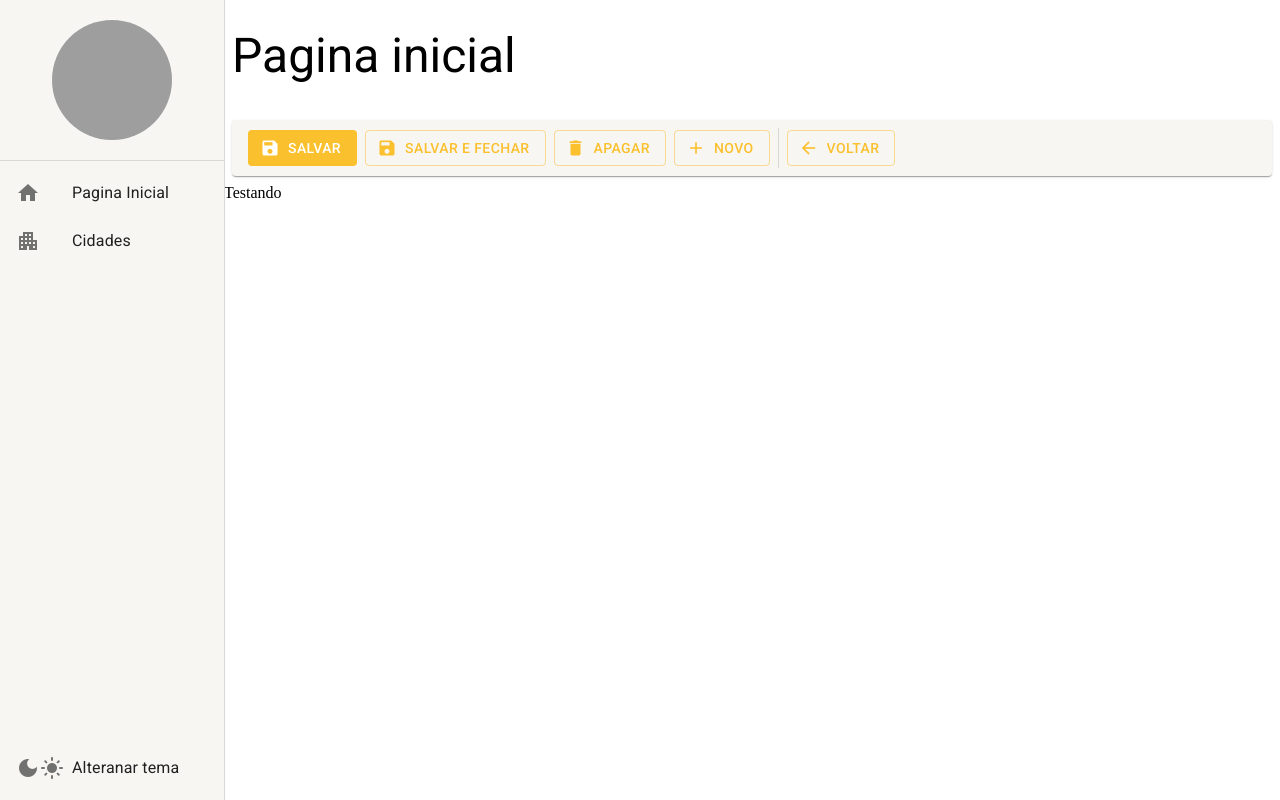
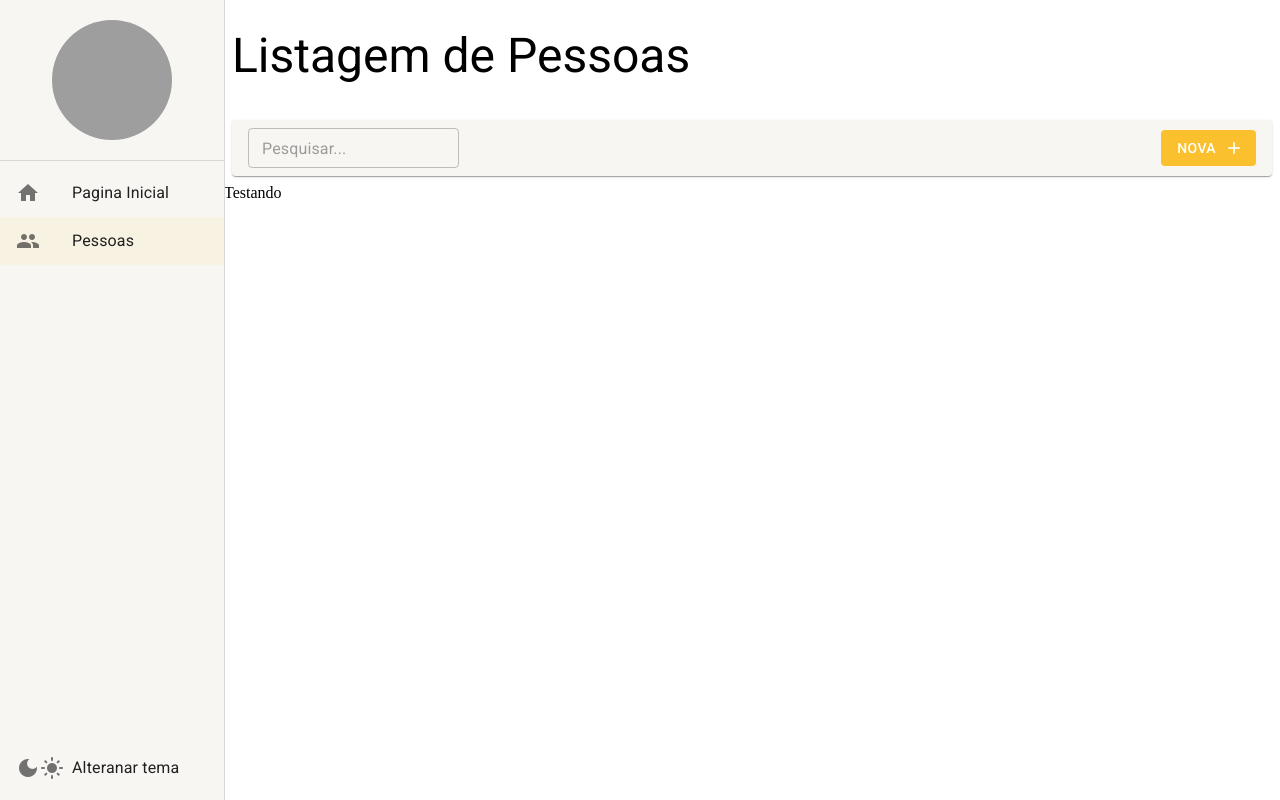
Before and after one commit to GITGARDS/react-tutorial-material-ui5-typescript, a React (Create React App) app: page /pessoas in a window 1280 px wide. Before the commit this address led to /pagina-initial. Built offline with nearby package versions, Linux system fonts and the light colour scheme; data requests are answered from the project's data file; grey boxes are pictures that could not be loaded.

Commit message:
feat: React, Material UI 5 e Typescript: #25 - Consultando o backend e montando listagem no React

```diff
--- a/mock/db.json
+++ b/mock/db.json
@@ -1,9 +1,10 @@
 {
   "pessoas": [
     {
-      "id": 1,
-      "nome": "Juca",
-      "sobrenome": "Silva"
+      "id": "1",
+      "email": "juca@email.com",
+      "cidadeId": 1,
+      "nomeCompleto": "Juca da silva"
     }
   ]
 }
--- a/package.json
+++ b/package.json
@@ -28,7 +28,7 @@
     "@types/react": "^18.3.12",
     "@types/react-dom": "^18.3.1",
     "axios": "^1.7.8",
-    "json-server": "^1.0.0-beta.3",
+    "json-server": "0.17.4",
     "typescript": "^4.9.5",
     "web-vitals": "^2.1.4"
   },
--- a/src/app/pages/index.ts
+++ b/src/app/pages/index.ts
@@ -1,2 +1,2 @@
-export * from "./cidades/ListagemDeCidade";
 export * from "./dashboard/DashBoard";
+export * from "./pessoas/ListagemDePessoas";
--- a/src/app/pages/cidades/ListagemDeCidade.tsx
+++ b/src/app/pages/pessoas/ListagemDePessoas.tsx
@@ -1,18 +1,29 @@
-import { useMemo } from "react";
+import { useEffect, useMemo } from "react";
 import { useSearchParams } from "react-router-dom";
 import { FerramentasDaListagem } from "../../shared/components";
 import { LayoutBaseDePagina } from "../../shared/layouts";
+import { PessoasService } from "../../shared/services/api/pessoas/PessoasService";
 
-export const ListagemDeCidade = () => {
+export const ListagemDePessoas = () => {
   const [searchParams, setSearchParams] = useSearchParams();
 
   const busca = useMemo(() => {
     return searchParams.get("busca") || "";
   }, [searchParams]);
 
+  useEffect(() => {
+    PessoasService.getAll(1, busca).then((result) => {
+      if (result instanceof Error) {
+        alert(result.message);
+        return;
+      }
+      console.log(result);
+    });
+  }, [busca]);
+
   return (
     <LayoutBaseDePagina
-      titulo="Cidades"
+      titulo="Listagem de Pessoas"
       barraDeFerramentas={
         <FerramentasDaListagem
           mostrarInputBusca
--- a/src/app/routes/index.tsx
+++ b/src/app/routes/index.tsx
@@ -1,6 +1,6 @@
 import { useEffect } from "react";
 import { Navigate, Route, Routes } from "react-router-dom";
-import { DashBoard, ListagemDeCidade } from "../pages";
+import { DashBoard, ListagemDePessoas } from "../pages";
 import { useDrawerContext } from "../shared/contexts";
 
 export const AppRoutes = () => {
@@ -14,9 +14,9 @@ export const AppRoutes = () => {
         path: "/pagina-inicial",
       },
       {
-        label: "Cidades",
-        icon: "apartment",
-        path: "/cidades",
+        label: "Pessoas",
+        icon: "people",
+        path: "/pessoas",
       },
     ]);
   }, [setdrawerOptions]);
@@ -24,8 +24,8 @@ export const AppRoutes = () => {
   return (
     <Routes>
       <Route path="/pagina-initial" element={<DashBoard />} />
-      <Route path="/cidades" element={<ListagemDeCidade />} />
-      {/* <Route path="/cidades/detalhe/:id" element={<DashBoard />} /> */}
+      <Route path="/pessoas" element={<ListagemDePessoas />} />
+      {/* <Route path="/pessoas/detalhe/:id" element={<DashBoard />} /> */}
       <Route path="*" element={<Navigate to="/pagina-initial" />} />
     </Routes>
   );
```
Also changed, not shown: 1 other file (tests, documents, lock files or other folders).
